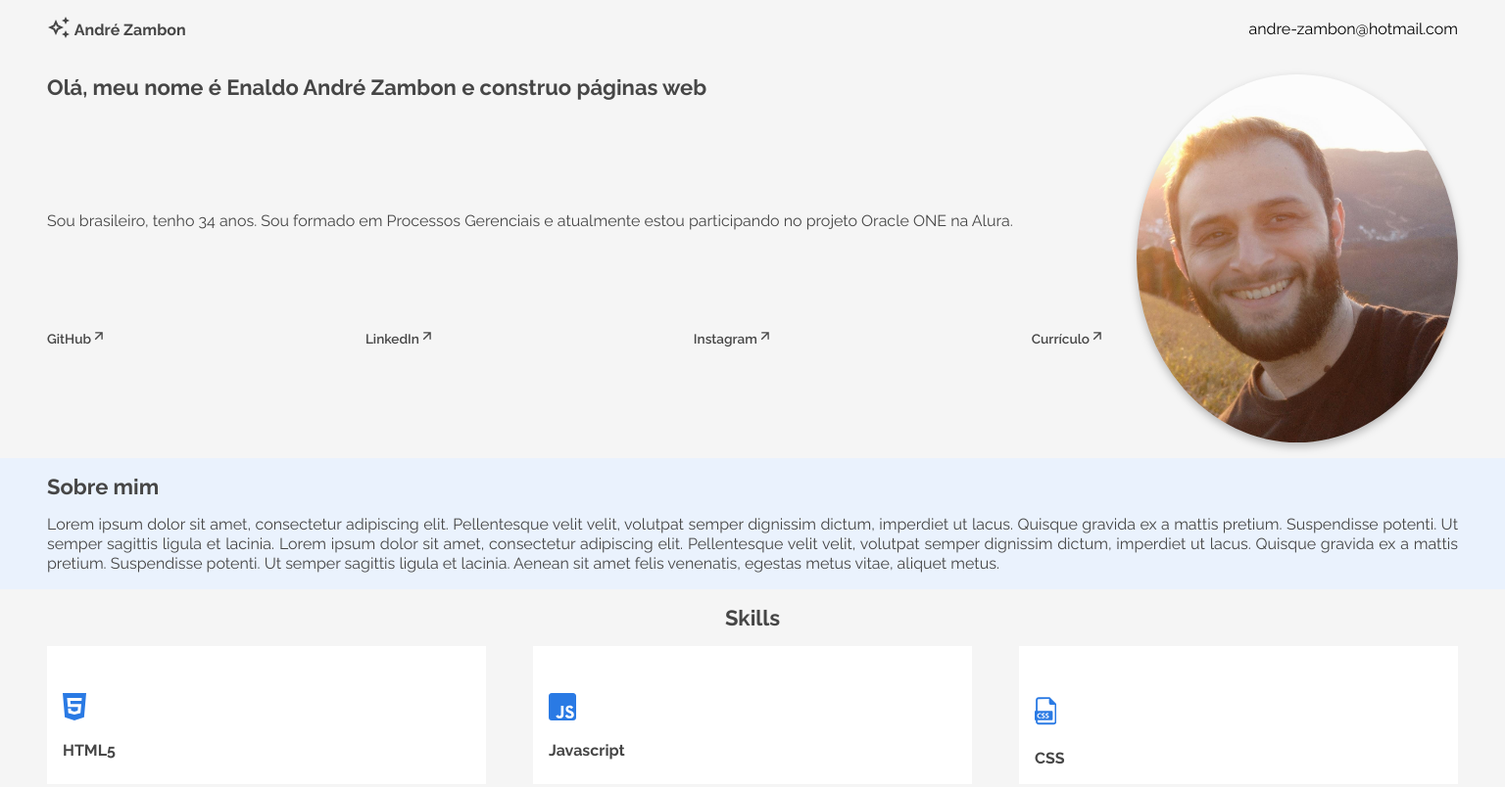
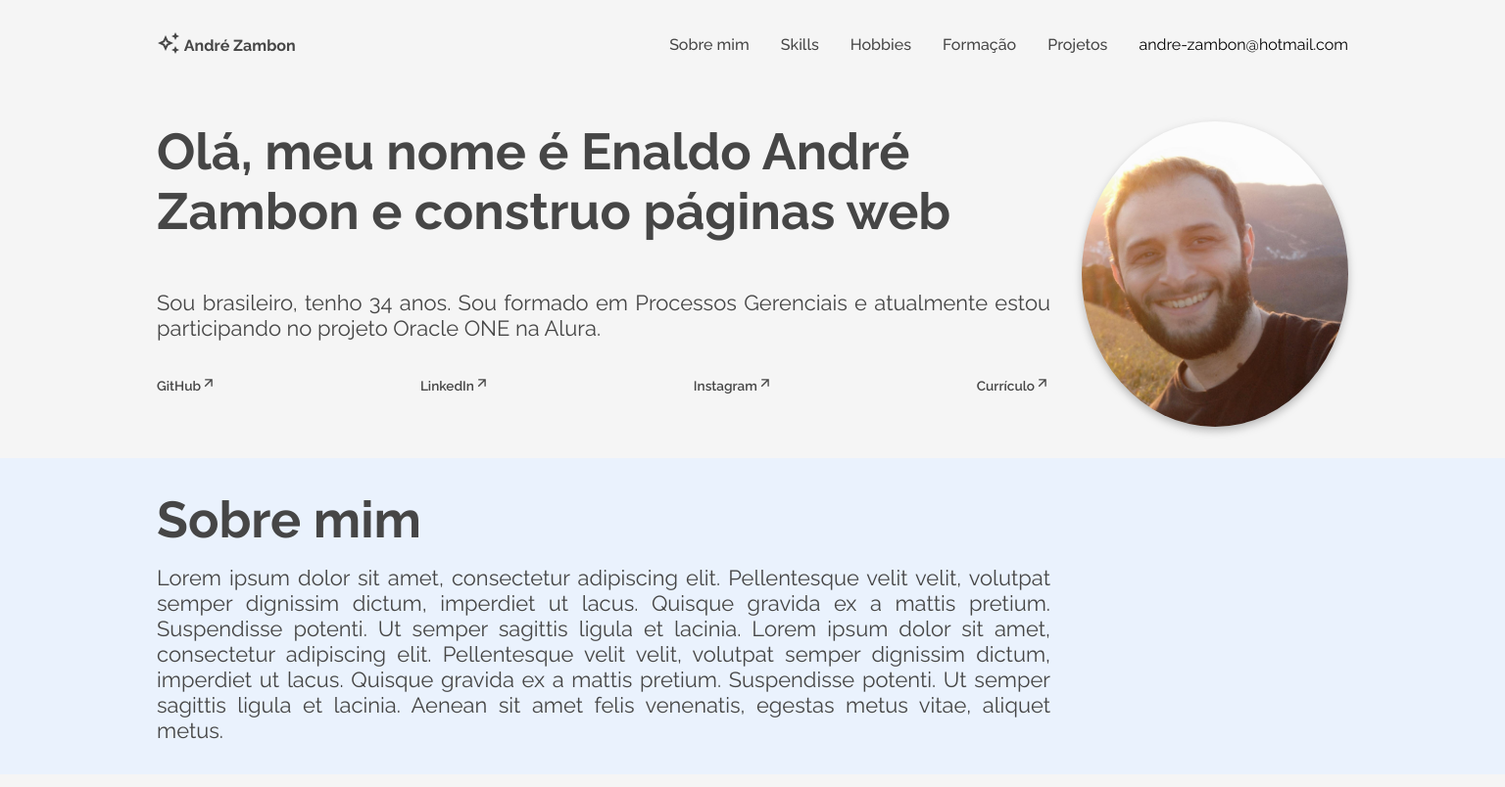
Before and after one commit to andre-zambon/Portfolio, a plain HTML site: page index.html in a window 1536 px wide. Shown: the top 804 px of the page at 98% size. Drawn offline with Linux system fonts and the light colour scheme.

Commit message:
corrigi posicionamento 1440px

```diff
--- a/assets/css/apresentacao.css
+++ b/assets/css/apresentacao.css
@@ -49,3 +49,10 @@
         grid-row: 3;
     }
 }
+
+@media screen and (min-width: 1440px) {
+    .apresentacao {
+        padding: 2rem 10rem;
+    }
+
+}
--- a/assets/css/cabecalho.css
+++ b/assets/css/cabecalho.css
@@ -7,12 +7,17 @@
     padding: 1rem;
 }
 
+
 .cabecalho__perfil::before{
     content: url(/assets/img/logo.svg);
     margin-right: 5px;
     display: inline-block;
     width: 16%;
     vertical-align: sub;
+}
+
+.menu__desktop {
+    display: none;
 }
 
 .cabecalho__perfil {
@@ -37,3 +42,27 @@
         font-size: 1rem;
     }
 }
+
+@media screen and (min-width: 1440px) {
+
+    .cabecalho {
+        padding: 2rem 10rem;
+    }
+
+    .menu {
+        display: flex;
+    }
+
+    .menu__desktop {
+        display: flex;
+    }
+
+    .menu__link {
+        text-decoration: none;
+        color: var(--preto-descricao);
+        font-weight: 500;
+        font-size: 1rem;
+        margin-right: 2rem;
+    }
+
+}
--- a/assets/css/contato.css
+++ b/assets/css/contato.css
@@ -54,3 +54,24 @@
     }
 
 }
+
+@media screen and (min-width: 1140px) {
+    .contato {
+        padding: 2rem 10rem;
+        flex-direction: row;
+    }
+
+    .container-formulario {
+        display: flex;
+        flex-direction: column;
+        width: 50%;
+    }
+
+    .contato-imagem {
+        content: url(/assets/img/contato.svg);
+        display: block;
+        width: 50%;
+        padding-right: 1rem;
+    }
+
+}
--- a/assets/css/experiencias.css
+++ b/assets/css/experiencias.css
@@ -8,3 +8,9 @@
         padding: 1rem 3rem;
     }
 }
+
+@media screen and (min-width: 1440px) {
+    .experiencias {
+        padding: 2rem 10rem;
+    }
+}
--- a/assets/css/formacao.css
+++ b/assets/css/formacao.css
@@ -36,3 +36,9 @@
         padding: 1rem 3rem;
     }
 }
+
+@media screen and (min-width: 1440px) {
+    .formacao {
+        padding: 2rem 10rem;
+    }
+}
--- a/assets/css/hobbies.css
+++ b/assets/css/hobbies.css
@@ -50,3 +50,15 @@
     }
 
 }
+
+@media screen and (min-width: 1440px) {
+    .hobbies {
+        padding: 2rem 10rem;
+    }
+
+    .hobbies__item {
+        width: 20%;
+    }
+
+
+}
--- a/assets/css/skills.css
+++ b/assets/css/skills.css
@@ -56,6 +56,18 @@
 
 }
 
+@media screen and (min-width: 1440px) {
+
+    .skills {
+        padding: 2rem 10rem;
+    }
+
+    .skills__item {
+        width: 20%;
+    }
+
+}
+
 
 
 /* .container {
--- a/assets/css/sobre.css
+++ b/assets/css/sobre.css
@@ -10,3 +10,9 @@
         padding: 1rem 3rem;
     }
 }
+
+@media screen and (min-width: 1440px) {
+    .sobre {
+        padding: 2rem 10rem;
+    }
+}
--- a/assets/css/style.css
+++ b/assets/css/style.css
@@ -48,6 +48,13 @@ body {
     line-height: 20px;
 }
 
+.sobre__descricao {
+    font-size: 0.875;
+    color: var(--preto-descricao);
+    margin-top: 1rem;
+    line-height: 20px;
+}
+
 @media screen and (min-width: 768px) {
     .titulo--alinhado {
         grid-column: 1;
@@ -58,8 +65,34 @@ body {
         grid-column: 1;
         grid-row: 2;
         text-align: justify;
+        font-size: 1rem;
     }
 
-
+    .sobre__descricao {
+        grid-column: 1;
+        grid-row: 2;
+        text-align: justify;
+        font-size: 1rem;
+    }
 
 }
+
+@media screen and (min-width: 1440px) {
+    .titulo-secao {
+        font-size: 3.25rem;
+        line-height: 61px;
+    }
+
+    .descricao {
+        font-size: 1.37rem;
+        line-height: 26px;
+
+    }
+
+    .sobre__descricao {
+        font-size: 1.37rem;
+        line-height: 26px;
+        width: 75%;
+    }
+
+}
--- a/index.html
+++ b/index.html
@@ -23,14 +23,16 @@
 <body>
     <header class="cabecalho">
         <p class="cabecalho__perfil">André Zambon</p>
-        <!-- <nav class="menu menu__mobile">
+        <div class="menu">
+            <nav class="menu__desktop">
                 <a href="#sobre" class="menu__link">Sobre mim</a>
                 <a href="#skills" class="menu__link">Skills</a>
                 <a href="#hobbies" class="menu__link">Hobbies</a>
                 <a href="#formacao" class="menu__link">Formação</a>
-            <a href="#projetos" class="menu__link">Projetos</a>
-        </nav> -->
+                <a href="#experiencias" class="menu__link">Projetos</a>
+            </nav>
             <p class="cabecalho__contato">andre-zambon@hotmail.com</p>
+        </div>
     </header>
 
     <section class="apresentacao">
@@ -42,9 +44,9 @@
         </div>
     </section>
 
-    <section class="sobre">
+    <section class="sobre" id="sobre">
         <h2 class="titulo-secao titulo--alinhado">Sobre mim</h2>
-        <p class="descricao">Lorem ipsum dolor sit amet, consectetur adipiscing elit.
+        <p class="sobre__descricao">Lorem ipsum dolor sit amet, consectetur adipiscing elit.
             Pellentesque velit velit, volutpat semper dignissim dictum, imperdiet ut lacus.
             Quisque gravida ex a mattis pretium. Suspendisse potenti. Ut semper sagittis ligula et lacinia.
             Lorem ipsum dolor sit amet, consectetur adipiscing elit.
@@ -53,7 +55,7 @@
             Aenean sit amet felis venenatis, egestas metus vitae, aliquet metus.</p>
     </section>
 
-    <section class="skills">
+    <section class="skills" id="skills">
         <h2 class="titulo-secao">Skills</h2>
 
         <ul class="skills__lista">
@@ -73,7 +75,7 @@
 
     </section>
 
-    <section class="hobbies">
+    <section class="hobbies" id="hobbies">
         <h2 class="titulo-secao">Hobbies</h2>
 
         <ul class="hobbies__lista">
@@ -93,7 +95,7 @@
 
     </section>
 
-    <section class="formacao">
+    <section class="formacao" id="formacao">
         <h2 class="titulo-secao">Formação acadêmica</h2>
 
         <!-- <div class="container container--ifes">
@@ -122,7 +124,7 @@
 
     </section>
 
-    <section class="experiencias">
+    <section class="experiencias" id="experiencias">
         <h2 class="titulo-secao">Experiência profissional</h2>
         <div class="container">
             <p class="rotulo">
@@ -147,6 +149,8 @@
     </section>
 
     <section class="contato">
+        <div class="contato-imagem"></div>
+        <div class="container-formulario">
         <h2 class="titulo-secao">Contato</h2>
            <p class="rotulo rotulo--normal">Quer entrar em contato comigo?
                Preencha o formulário ao lado e entrarei em contato o mais rápido possível.</p>
@@ -170,8 +174,8 @@
             </div>
 
             <button type="submit" class="formulario__botao">Enviar Mensagem</button>
-
         </form>
+    </div>
     </section>
 
     <footer class="rodape">
```
Also changed, not shown: assets/img/contato.svg (added). Lines whose indentation alone changed are shown as unchanged.
